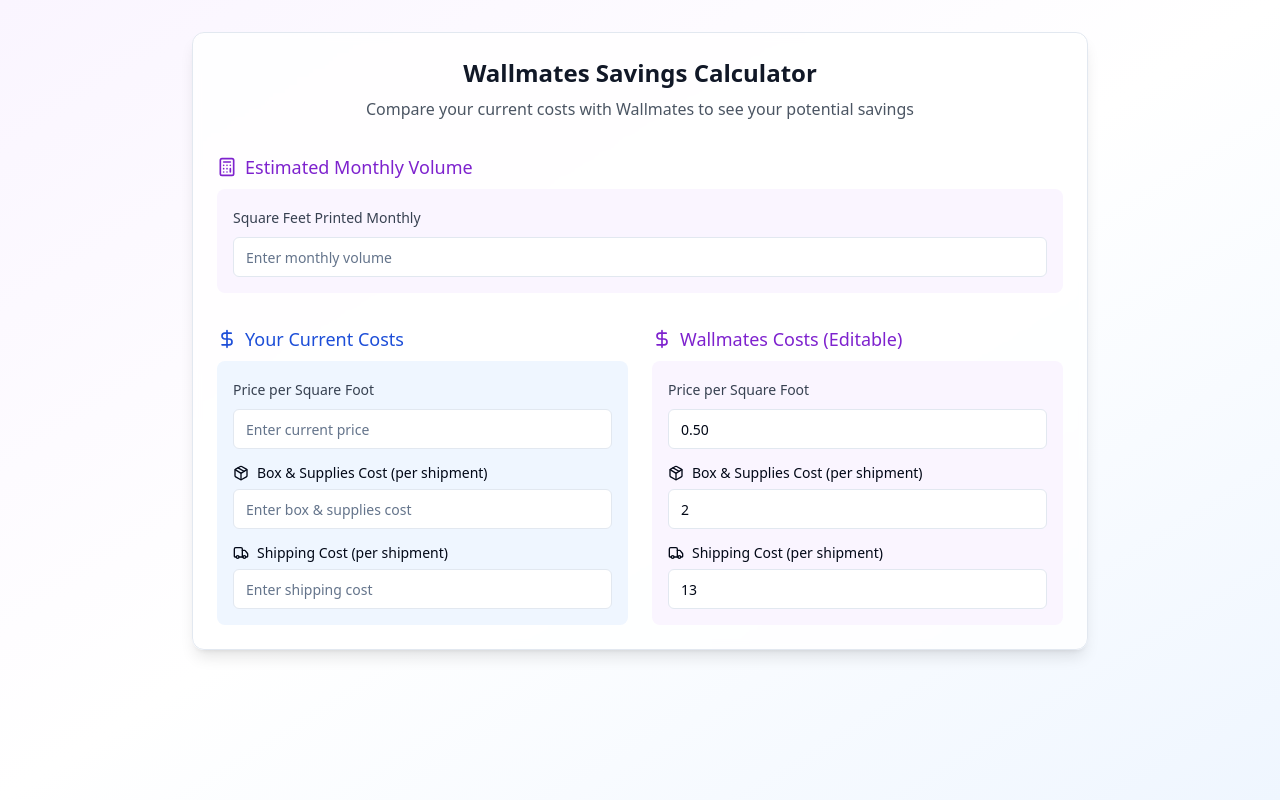
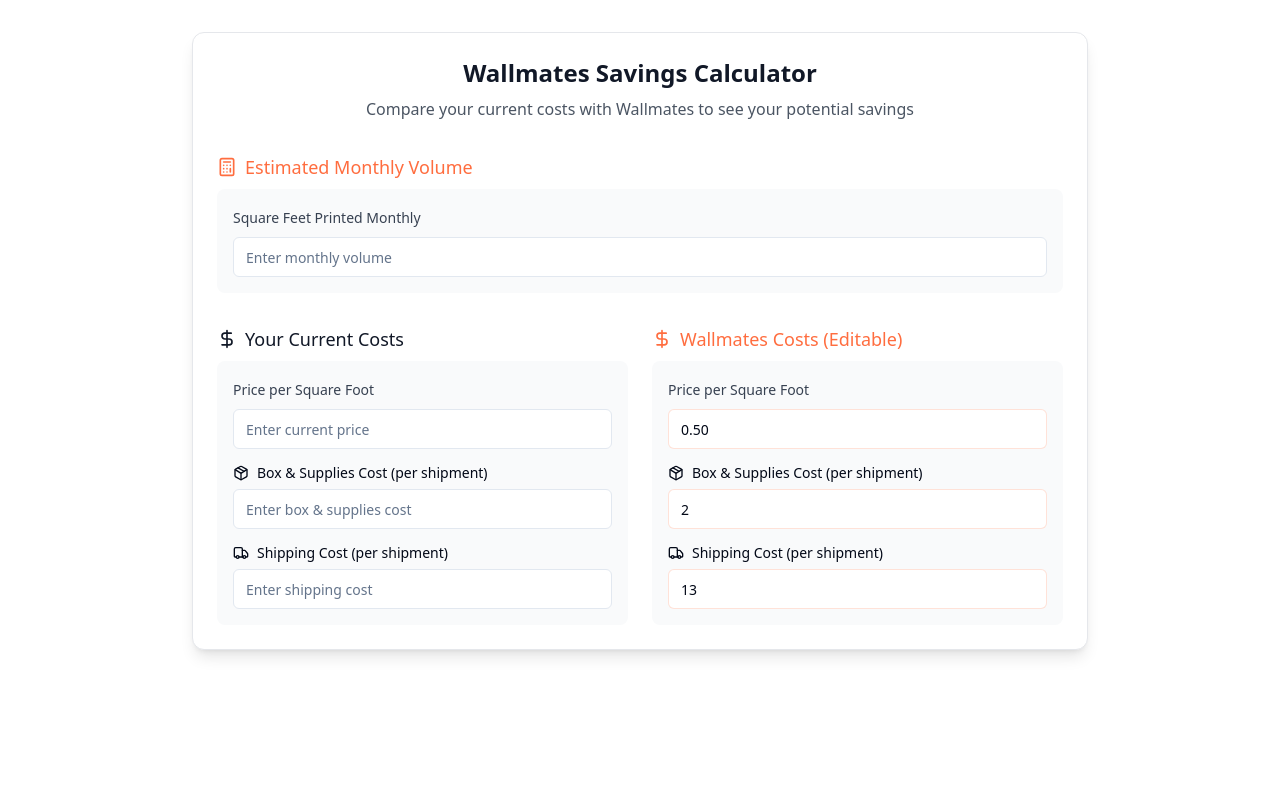
Before and after one commit to AppHeads/wallmate-savings-wizard, a React (Vite) app: page / in a window 1280 px wide. Built offline with nearby package versions, Linux system fonts and the light colour scheme.

Commit message:
Improve website branding

```diff
--- a/src/components/SavingsCalculator/index.tsx
+++ b/src/components/SavingsCalculator/index.tsx
@@ -76,7 +76,7 @@ const SavingsCalculator = () => {
   };
 
   return (
-    <Card className="w-full max-w-4xl mx-auto p-6 space-y-8 bg-white/80 backdrop-blur-sm shadow-lg rounded-xl">
+    <Card className="w-full max-w-4xl mx-auto p-6 space-y-8 bg-white shadow-lg rounded-xl border border-gray-200">
       <div className="text-center space-y-2">
         <h2 className="text-2xl font-semibold text-gray-900">Wallmates Savings Calculator</h2>
         <p className="text-gray-600">Compare your current costs with Wallmates to see your potential savings</p>
@@ -85,11 +85,11 @@ const SavingsCalculator = () => {
       <div className="flex flex-col md:flex-row gap-6">
         {/* Estimated Monthly Volume */}
         <div className="w-full space-y-2">
-          <Label className="flex items-center gap-2 text-lg font-medium text-purple-700">
+          <Label className="flex items-center gap-2 text-lg font-medium text-[#FF6D3F]">
             <Calculator className="w-5 h-5" />
             Estimated Monthly Volume
           </Label>
-          <div className="space-y-4 p-4 bg-purple-50 rounded-lg">
+          <div className="space-y-4 p-4 bg-gray-50 rounded-lg">
             <div className="space-y-2">
               <Label className="text-gray-700">Square Feet Printed Monthly</Label>
               <Input
@@ -97,7 +97,7 @@ const SavingsCalculator = () => {
                 placeholder="Enter monthly volume"
                 value={monthlySqFt}
                 onChange={(e) => setMonthlySqFt(e.target.value)}
-                className="transition-all duration-200 focus:ring-2 focus:ring-purple-500"
+                className="transition-all duration-200 focus:ring-2 focus:ring-[#FF6D3F]"
               />
             </div>
           </div>
@@ -107,11 +107,11 @@ const SavingsCalculator = () => {
       <div className="flex flex-col md:flex-row gap-6">
         {/* Current Costs Column */}
         <div className="w-full md:w-1/2 space-y-2">
-          <Label className="flex items-center gap-2 text-lg font-medium text-blue-700">
+          <Label className="flex items-center gap-2 text-lg font-medium text-gray-900">
             <DollarSign className="w-5 h-5" />
             Your Current Costs
           </Label>
-          <div className="space-y-4 p-4 bg-blue-50 rounded-lg">
+          <div className="space-y-4 p-4 bg-gray-50 rounded-lg">
             <div className="space-y-2">
               <Label className="text-gray-700">Price per Square Foot</Label>
               <Input
@@ -120,7 +120,7 @@ const SavingsCalculator = () => {
                 placeholder="Enter current price"
                 value={currentPricePerSqFt}
                 onChange={(e) => setCurrentPricePerSqFt(e.target.value)}
-                className="transition-all duration-200 focus:ring-2 focus:ring-blue-500"
+                className="transition-all duration-200 focus:ring-2 focus:ring-[#FF6D3F]"
               />
             </div>
 
@@ -135,7 +135,7 @@ const SavingsCalculator = () => {
                 placeholder="Enter box & supplies cost"
                 value={boxSuppliesCost}
                 onChange={(e) => setBoxSuppliesCost(e.target.value)}
-                className="transition-all duration-200 focus:ring-2 focus:ring-blue-500"
+                className="transition-all duration-200 focus:ring-2 focus:ring-[#FF6D3F]"
               />
             </div>
 
@@ -150,7 +150,7 @@ const SavingsCalculator = () => {
                 placeholder="Enter shipping cost"
                 value={shippingCost}
                 onChange={(e) => setShippingCost(e.target.value)}
-                className="transition-all duration-200 focus:ring-2 focus:ring-blue-500"
+                className="transition-all duration-200 focus:ring-2 focus:ring-[#FF6D3F]"
               />
             </div>
           </div>
@@ -158,11 +158,11 @@ const SavingsCalculator = () => {
 
         {/* Wallmates Costs Column */}
         <div className="w-full md:w-1/2 space-y-2">
-          <Label className="flex items-center gap-2 text-lg font-medium text-purple-700">
+          <Label className="flex items-center gap-2 text-lg font-medium text-[#FF6D3F]">
             <DollarSign className="w-5 h-5" />
             Wallmates Costs (Editable)
           </Label>
-          <div className="space-y-4 p-4 bg-purple-50 rounded-lg">
+          <div className="space-y-4 p-4 bg-gray-50 rounded-lg">
             <div className="space-y-2">
               <Label className="text-gray-700">Price per Square Foot</Label>
               <Input
@@ -171,7 +171,7 @@ const SavingsCalculator = () => {
                 placeholder="Wallmates price per sq ft"
                 value={wallmatesPricePerSqFt}
                 onChange={(e) => setWallmatesPricePerSqFt(e.target.value)}
-                className="transition-all duration-200 focus:ring-2 focus:ring-purple-500"
+                className="transition-all duration-200 focus:ring-2 focus:ring-[#FF6D3F] border-[#FF6D3F]/20"
               />
             </div>
 
@@ -186,7 +186,7 @@ const SavingsCalculator = () => {
                 placeholder="Wallmates box cost"
                 value={wallmatesBoxCost}
                 onChange={(e) => setWallmatesBoxCost(e.target.value)}
-                className="transition-all duration-200 focus:ring-2 focus:ring-purple-500"
+                className="transition-all duration-200 focus:ring-2 focus:ring-[#FF6D3F] border-[#FF6D3F]/20"
               />
             </div>
 
@@ -201,7 +201,7 @@ const SavingsCalculator = () => {
                 placeholder="Wallmates shipping cost"
                 value={wallmatesShipping}
                 onChange={(e) => setWallmatesShipping(e.target.value)}
-                className="transition-all duration-200 focus:ring-2 focus:ring-purple-500"
+                className="transition-all duration-200 focus:ring-2 focus:ring-[#FF6D3F] border-[#FF6D3F]/20"
               />
             </div>
           </div>
@@ -215,27 +215,27 @@ const SavingsCalculator = () => {
           className="mt-8 space-y-6"
         >
           <div className="grid grid-cols-1 md:grid-cols-2 gap-4">
-            <div className="p-4 bg-blue-50 rounded-lg">
-              <h3 className="text-lg font-semibold text-blue-700 mb-2">Your Current Monthly Cost</h3>
-              <p className="text-3xl font-bold text-blue-600">
+            <div className="p-4 bg-gray-50 rounded-lg">
+              <h3 className="text-lg font-semibold text-gray-900 mb-2">Your Current Monthly Cost</h3>
+              <p className="text-3xl font-bold text-gray-800">
                 {formatCurrency(currentTotalCost)}
               </p>
             </div>
 
-            <div className="p-4 bg-purple-50 rounded-lg">
-              <h3 className="text-lg font-semibold text-purple-700 mb-2">Wallmates Monthly Cost</h3>
-              <p className="text-3xl font-bold text-purple-600">
+            <div className="p-4 bg-gray-50 rounded-lg">
+              <h3 className="text-lg font-semibold text-[#FF6D3F] mb-2">Wallmates Monthly Cost</h3>
+              <p className="text-3xl font-bold text-[#FF6D3F]">
                 {formatCurrency(wallmatesTotalCost)}
               </p>
             </div>
           </div>
 
-          <div className="p-6 bg-gradient-to-br from-green-50 to-blue-50 rounded-lg text-center">
+          <div className="p-6 bg-gradient-to-r from-[#FF6D3F]/10 to-white rounded-lg text-center">
             <div className="flex items-center justify-center mb-2">
-              <ArrowLeftRight className="w-6 h-6 text-green-600 mr-2" />
+              <ArrowLeftRight className="w-6 h-6 text-[#FF6D3F] mr-2" />
               <h3 className="text-xl font-semibold text-gray-900">Your Estimated Monthly Savings</h3>
             </div>
-            <p className="text-4xl font-bold text-green-600">
+            <p className="text-4xl font-bold text-[#FF6D3F]">
               {formatCurrency(savings)}
             </p>
             <p className="mt-4 text-sm text-gray-600">
--- a/src/pages/Index.tsx
+++ b/src/pages/Index.tsx
@@ -3,7 +3,7 @@ import SavingsCalculator from "@/components/SavingsCalculator";
 
 const Index = () => {
   return (
-    <div className="min-h-screen bg-gradient-to-br from-purple-50 via-white to-blue-50 p-4 md:p-8">
+    <div className="min-h-screen bg-white p-4 md:p-8">
       <SavingsCalculator />
     </div>
   );
```
